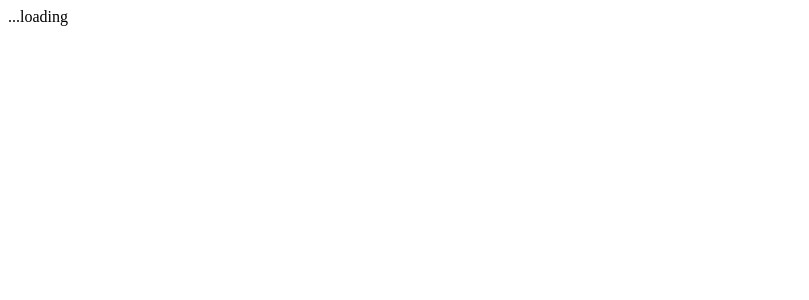
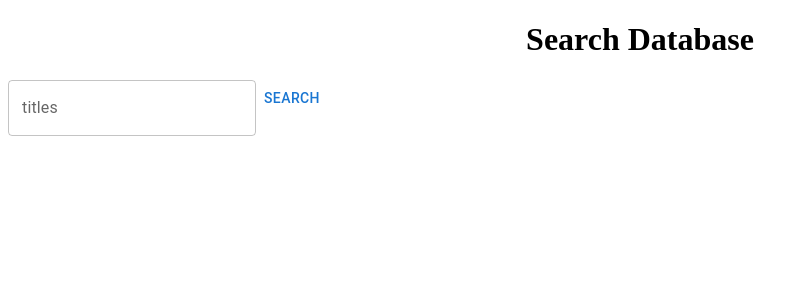
Before and after one commit to KevinGraham3844/MirmanChoirDB, a React (Vite) app in the folder client/: page /search in a window 1280 px wide. Shown: the top 300 px of the page, without its empty margins (0-809 px from the left). Built offline with nearby package versions, Linux system fonts and the light colour scheme.

Commit message:
fixed reload functionality

```diff
--- a/client/src/App.jsx
+++ b/client/src/App.jsx
@@ -6,6 +6,8 @@ import Home from './components/Home'
 import Login from './components/Login'
 import CreateEntry from './components/CreateEntry'
 import SingleEntry from './components/SingleEntry'
+import Search from './components/Search'
+
 
 const App = () => {
 
@@ -17,6 +19,7 @@ const App = () => {
         <Route path="/login" element={<Login />} />
         <Route path='/create' element={<CreateEntry />} />
         <Route path='/:id' element={<SingleEntry />} />
+        <Route path='/search' element={<Search />} />
       </Routes>
     </Router>
     </>
--- a/client/src/components/Home.jsx
+++ b/client/src/components/Home.jsx
@@ -45,6 +45,11 @@ const Home = () => {
     )}
     <Header />
     <SortingButtons handleChange={handleChange} />
+    <Button
+        onClick={() => navigate('/search')}
+    >
+        Search
+    </Button>
     <RepertoireGroup page={page} />
     {user && (
         <div>
--- a/client/src/components/RepertoireGroup.jsx
+++ b/client/src/components/RepertoireGroup.jsx
@@ -4,7 +4,7 @@ import { useSelector } from "react-redux";
 
 const RepertoireGroup = ({ page }) => {
     const initialRep = [...useSelector(state => state.repertoire)]
-    console.log(initialRep)
+    //console.log(initialRep)
     const artistSortedRep = [...useSelector(state => state.repertoire)].sort((a, b) => a.artist.localeCompare(b.artist))
     const titleSortedRep = [...useSelector(state => state.repertoire)].sort((a, b) => (b.title.localeCompare("a")>=0) - (a.title.localeCompare("a")>=0) || a.title.localeCompare(b.title))
     const voicingSortedRep = [...useSelector(state => state.repertoire)].sort((a, b) => a.voicing.localeCompare(b.voicing))
--- /dev/null
+++ b/client/src/components/Search.jsx
@@ -0,0 +1,38 @@
+import { useSelector } from "react-redux"
+import { useState } from 'react'
+import { TextField, Button } from "@mui/material"
+
+const Search = () => {
+    const [searchTitles, setSearchTitles] = useState('')
+    //const [searchType, setSearchType] = useState(null)
+
+    const repertoire = [...useSelector(state => state.repertoire)]
+
+    const filteredTitles = repertoire.filter(piece => piece.title
+            .toLowerCase()
+            .includes(searchTitles.toLowerCase())
+        )
+
+
+    const handleSearch = () => {
+        console.log(filteredTitles)
+    }
+
+    return (
+        <>
+        <h1 style={{textAlign: 'center'}}>Search Database</h1>
+        <TextField
+            label="titles"
+            value={searchTitles}
+            onChange={({ target }) => setSearchTitles(target.value)}
+        ></TextField>
+        <Button
+            onClick={() => handleSearch()}
+        >
+            Search
+        </Button>
+        </>
+    )
+}
+
+export default Search
--- a/client/src/components/SingleEntry.jsx
+++ b/client/src/components/SingleEntry.jsx
@@ -3,7 +3,7 @@ import { useSelector, useDispatch } from "react-redux"
 import { Table, TableHead, TableCell, TableRow, TableBody, Button } from '@mui/material'
 import { deletePiece, updatePiece } from "../reducers/repertoireReducer"
 import EntryCell from "./EntryCell"
-
+import { initializeRep } from "../reducers/repertoireReducer"
 
 const SingleEntry = () => {
     const navigate = useNavigate()
@@ -12,7 +12,7 @@ const SingleEntry = () => {
     const piece = useSelector(state => state.repertoire).find(piece => piece.id === id)
 
     window.onload = () => {
-        navigate('/')
+        dispatch(initializeRep())
     }
     if (!piece) {
         return (
```
